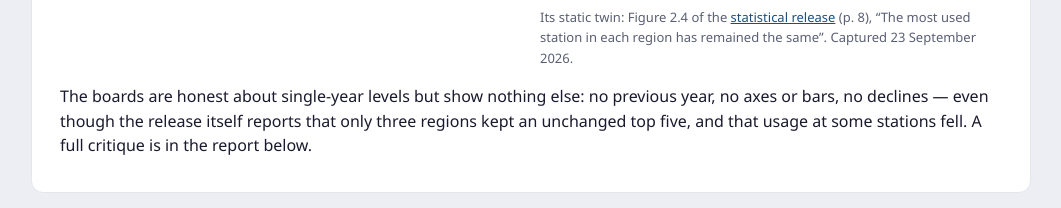
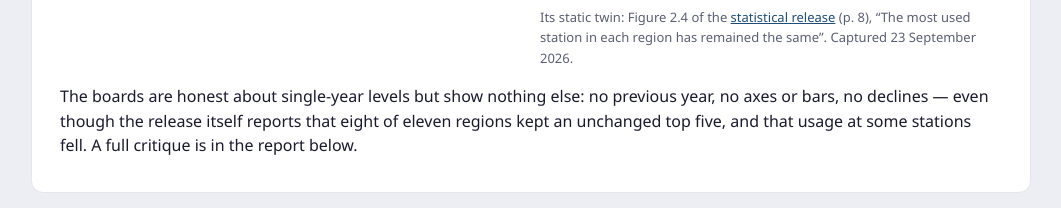
Before and after one commit to HarryC919/STATS-401-Individual-Project, a website: page site/index.html in a window 1280 px wide. Shown: the part 951-1159 px from the top of the page, without its empty margins (109-1170 px from the left). Drawn offline with nearby package versions, Linux system fonts and the light colour scheme.

Commit message:
Correct count of regions with unchanged top-five stations

```diff
--- a/site/index.html
+++ b/site/index.html
@@ -85,7 +85,7 @@
                     The boards are honest about single-year levels but show
                     nothing else: no previous year, no axes or bars, no
                     declines &mdash; even though the release itself reports that
-                    only three regions kept an unchanged top five, and that
+                    eight of eleven regions kept an unchanged top five, and that
                     usage at some stations fell. A full critique is in the
                     report below.
                 </p>
```
